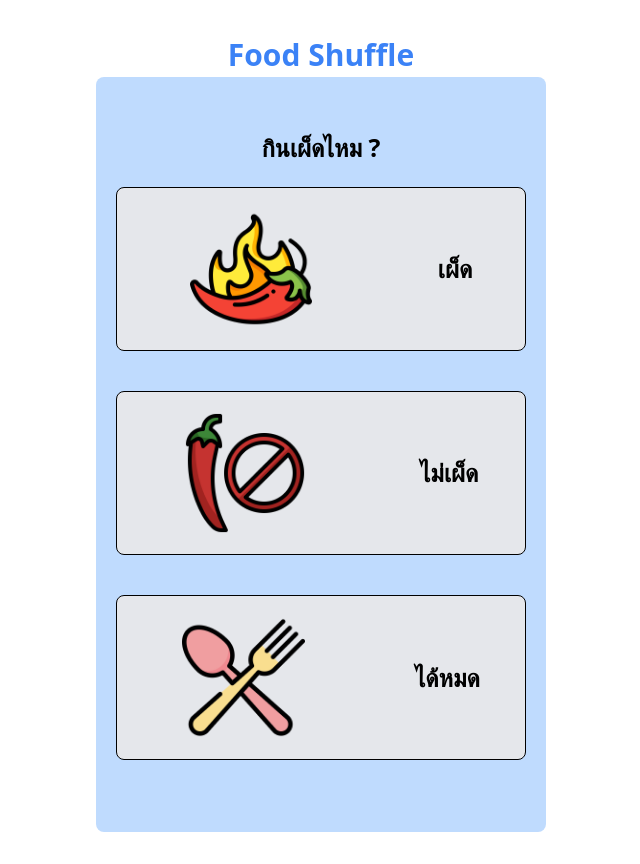
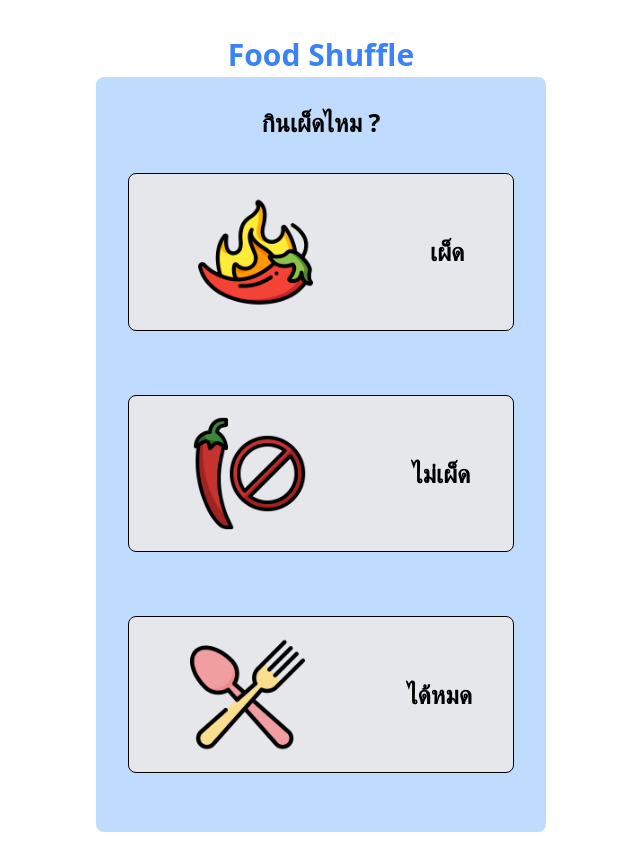
Before and after one commit to Panpaphop/food-shuffle, a React (Vite) app: page / in a window 1280 px wide. Shown: the whole page, without its empty margins (319-959 px from the left). Built offline with nearby package versions, Linux system fonts and the light colour scheme.

Commit message:
fix:fix minor margin

```diff
--- a/src/components/RiceOrNoodlePage.jsx
+++ b/src/components/RiceOrNoodlePage.jsx
@@ -13,13 +13,13 @@ const RiceOrNoodlePage = () => {
     return (
       <div className="bg-blue-200 rounded-lg w-[450px] h-[800px] flex flex-col justify-center items-center">
         <h1 className="text-[25px] font-bold">ข้าวหรือเส้น ?</h1>
-        <button className="image-button text-[25px] font-bold border border-solid border-black m-5 bg-gray-200 rounded-lg flex flex-row justify-around items-center focus:bg-gray-300 "onClick={() => handleButtonClick("rice")}>
+        <button className="image-button text-[25px] font-bold border border-solid border-black m-8 bg-gray-200 rounded-lg flex flex-row justify-around items-center focus:bg-gray-300 "onClick={() => handleButtonClick("rice")}>
           <img src={riceIcon} alt="Spicy" className="w-[30%] m-5" /> ข้าว
         </button>
-        <button className="image-button text-[25px] font-bold border border-solid border-black m-5 bg-gray-200 rounded-lg flex flex-row justify-around items-center focus:bg-gray-300"onClick={() => handleButtonClick("noodle")}>
+        <button className="image-button text-[25px] font-bold border border-solid border-black m-8 bg-gray-200 rounded-lg flex flex-row justify-around items-center focus:bg-gray-300"onClick={() => handleButtonClick("noodle")}>
           <img src={noodleIcon} alt="Non-Spicy" className="w-[30%] m-5"/> เส้น
         </button>
-        <button className="image-button text-[25px] font-bold border border-solid border-black m-5 bg-gray-200 rounded-lg flex flex-row justify-around items-center focus:bg-gray-300"onClick={() => handleButtonClick("both")}>
+        <button className="image-button text-[25px] font-bold border border-solid border-black m-8 bg-gray-200 rounded-lg flex flex-row justify-around items-center focus:bg-gray-300"onClick={() => handleButtonClick("both")}>
           <img src={bothIcon} alt="Both" className="w-[30%] m-5"/> ได้หมด
         </button>
       </div>
--- a/src/components/ShufflePage.jsx
+++ b/src/components/ShufflePage.jsx
@@ -65,10 +65,10 @@ const ShufflePage = () => {
         <div className="text-[25px] h-[40%] font-bold border border-solid border-black m-5 bg-white rounded-lg flex flex-col justify-around items-center">
           <img src={foodIcon} alt="Spicy" className="w-[30%] m-5" /> {shuffledFood ? shuffledFood.name : "กด Shuffle เพื่อสุ่ม"}
         </div>
-        <button className="image-button text-[25px] font-bold border border-solid border-black m-5 bg-gray-200 rounded-lg flex flex-row justify-around items-center focus:bg-gray-300"onClick={() => shuffleFood()}>
+        <button className="image-button text-[25px] font-bold border border-solid border-black m-8 bg-gray-200 rounded-lg flex flex-row justify-around items-center focus:bg-gray-300"onClick={() => shuffleFood()}>
           <img src={shuffleIcon} alt="Both" className="w-[20%] m-5"/> Shuffle
         </button>
-        <button className="image-button text-[25px] font-bold border border-solid border-black m-5 bg-gray-200 rounded-lg flex flex-row justify-around items-center focus:bg-gray-300"onClick={() => setAppState("spicyOrNot")}>
+        <button className="image-button text-[25px] font-bold border border-solid border-black m-8 bg-gray-200 rounded-lg flex flex-row justify-around items-center focus:bg-gray-300"onClick={() => setAppState("spicyOrNot")}>
           <img src={refreshIcon} alt="Both" className="w-[20%] m-5"/> เลือกใหม่
         </button>
       </div>
--- a/src/components/SpicyOrNotPage.jsx
+++ b/src/components/SpicyOrNotPage.jsx
@@ -15,19 +15,19 @@ const SpicyOrNotPage = () => {
     <div className="bg-blue-200 rounded-lg w-[450px] h-[800px] flex flex-col justify-center items-center">
       <h1 className="text-[25px] font-bold">กินเผ็ดไหม ?</h1>
       <button
-        className="image-button text-[25px] font-bold border border-solid border-black m-5 bg-gray-200 rounded-lg flex flex-row justify-around items-center focus:bg-gray-300"
+        className="image-button text-[25px] font-bold border border-solid border-black m-8 bg-gray-200 rounded-lg flex flex-row justify-around items-center focus:bg-gray-300"
         onClick={() => handleButtonClick("spicy")}
       >
         <img src={spicyIcon} alt="Spicy" className="w-[30%] m-5" /> เผ็ด
       </button>
       <button
-        className="image-button text-[25px] font-bold border border-solid border-black m-5 bg-gray-200 rounded-lg flex flex-row justify-around items-center focus:bg-gray-300"
+        className="image-button text-[25px] font-bold border border-solid border-black m-8 bg-gray-200 rounded-lg flex flex-row justify-around items-center focus:bg-gray-300"
         onClick={() => handleButtonClick("notSpicy")}
       >
         <img src={nonSpicyIcon} alt="Non-Spicy" className="w-[30%] m-5" /> ไม่เผ็ด
       </button>
       <button
-        className="image-button text-[25px] font-bold border border-solid border-black m-5 bg-gray-200 rounded-lg flex flex-row justify-around items-center focus:bg-gray-300"
+        className="image-button text-[25px] font-bold border border-solid border-black m-8 bg-gray-200 rounded-lg flex flex-row justify-around items-center focus:bg-gray-300"
         onClick={() => handleButtonClick("both")}
       >
         <img src={bothIcon} alt="Both" className="w-[30%] m-5" /> ได้หมด
```
